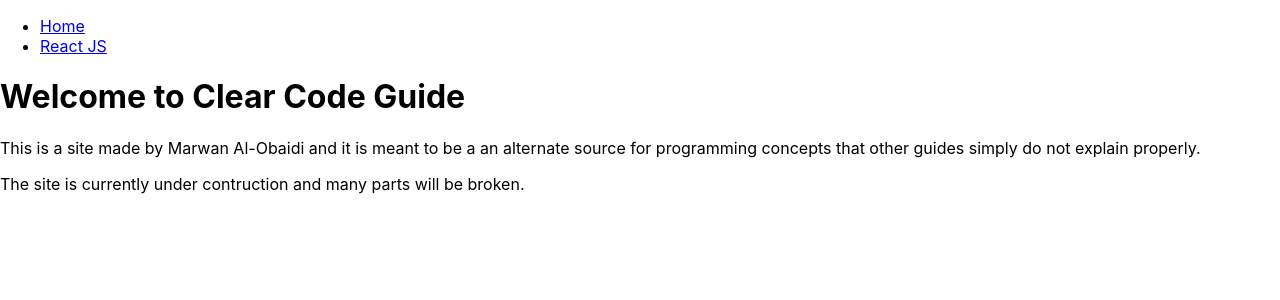
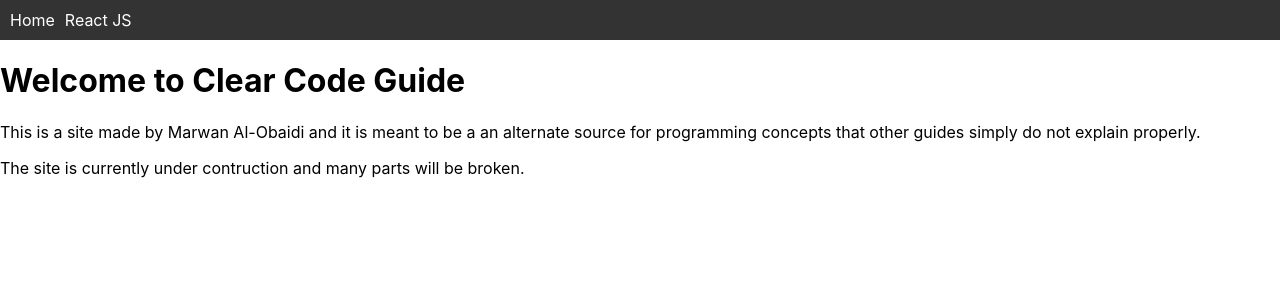
Before and after one commit to MarwanAl-Obaidi/clear-code-guide, a React (Create React App) app: page / in a window 1280 px wide. Shown: the top 300 px of the page. Built offline with nearby package versions, Linux system fonts and the light colour scheme.

Commit message:
CSS for Navbar implemented

```diff
--- /dev/null
+++ b/src/components/navBar/navBar.css
@@ -0,0 +1,21 @@
+.navbar {
+    background: #333;
+    padding: 10px;
+    color: white;
+}
+
+.navbar ul {
+    list-style: none;
+    margin: 0;
+    padding: 0;
+}
+
+.navbar li {
+    display: inline-block;
+    margin-right: 10px;
+}
+
+.navbar a {
+    color: white;
+    text-decoration: none;
+}
--- a/src/components/navBar/navBar.js
+++ b/src/components/navBar/navBar.js
@@ -1,9 +1,10 @@
 import React from 'react';
+import './navBar.css';
 import { Link } from 'react-router-dom';
 
 const NavBar = () => {
     return (
-        <nav>
+        <nav className='navbar'>
             <ul>
                 <li><Link to="/">Home</Link></li>
                 <li><Link to="/React-JS">React JS</Link></li>
```
